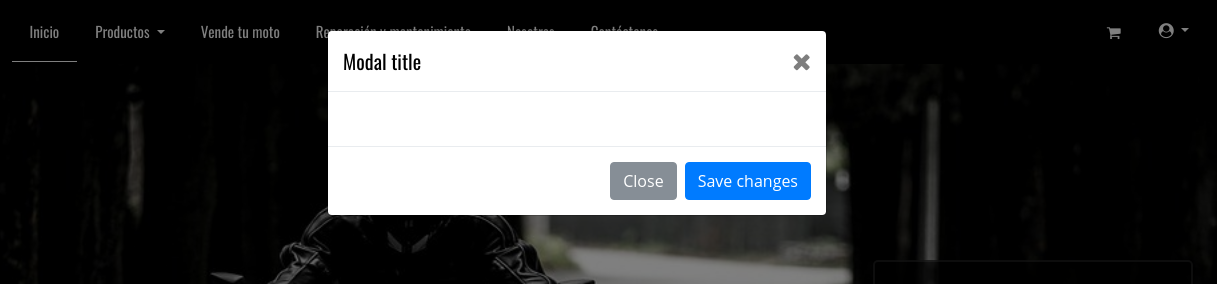
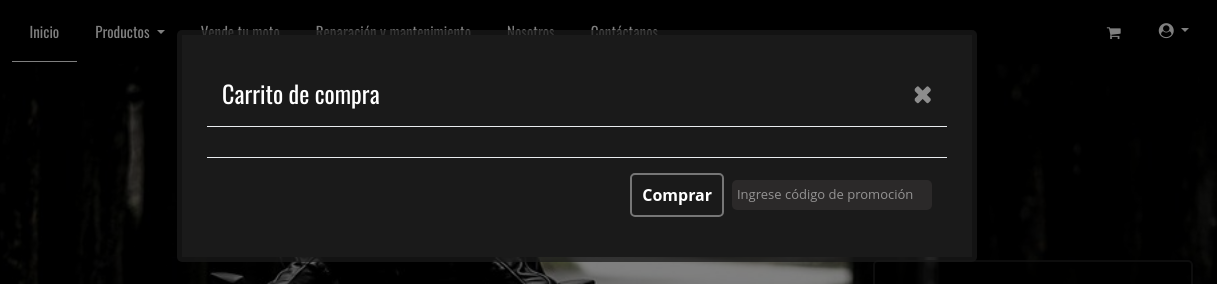
Before and after one commit to davrivas/SIMU-interfaz, a plain HTML site: page index.html in a window 1280 px wide. Both pictures are taken after a click on the button 1176 px from the left and 31 px from the top of the page. Shown: the top 284 px of the page, 63-1280 px from the left. Drawn offline with Linux system fonts and the light colour scheme; a web font is replaced by a local one.

Commit message:
Nov 21 pt 1

```diff
--- a/css/carrito.css
+++ b/css/carrito.css
@@ -1,11 +1,4 @@
-.numero-prod {
-    width: 15px;
+.input-simu {
+    width: 200px;
+    font-size: 13px;
 }
-
-.conceptos {
-    list-style: none;
-}
-
-.total {
-    border-top: 1px solid #fff;
-}
--- a/css/index.css
+++ b/css/index.css
@@ -50,9 +50,9 @@
 .descripcion {
     background-color: rgba(0,0,0,.7);
     padding: 25px !important;
-    height: 300px;
+    height: 350px;
     color: #fff;
-    font-size: 15px;
+    font-size: 18px;
     text-align: center;
 }
 
--- a/css/modal.css
+++ b/css/modal.css
@@ -1,9 +1,9 @@
 .contenido-modal {
-    border: 5px solid #1a1a1a;
+    border: 5px solid rgba(26, 26, 26, .75);
     border-radius: 5px;
     padding: 25px !important;
     height: fit-content;
-    background-color: #000;
+    background-color: #1a1a1a;
     color: #fff;
 }
 
@@ -11,15 +11,3 @@
     color: #fff;
     transition: .5s;
 }
-
-/* @media (min-width: 768px) and (max-width: 1199px) {
-    .contenido-modal {
-        width: 80% !important;
-    }
-}
-
-@media (min-width: 1200px) {
-    .contenido-modal {
-        width: 75% !important;
-    }
-} */
--- a/css/normalizar.css
+++ b/css/normalizar.css
@@ -63,7 +63,7 @@ a:hover {
 }
 
 .btn-simu-naranja:focus {
-    outline-color: orange;
+    outline-color: orange !important;
 }
 
 /* Formularios */
@@ -102,6 +102,7 @@ a:hover {
     color: #fff;
     border: none;
     transition: .3s;
+    font-size: 12pt;
 }
 
 .input-simu:focus {
--- a/index.html
+++ b/index.html
@@ -2,7 +2,7 @@
 <html lang="es">
 <head>
     <meta charset="UTF-8"/>
-    <title>SIMU</title>
+    <title>Inicio - SIMU</title>
     <meta name="viewport" content="width=device-width, user-scalable=no, initial-scale=1.0, maximum-scale=1.0, minimum-scale=1.0">
     <link rel="shortcut icon" href="images/favicon.png">
     <link rel="stylesheet" href="css/bootstrap.min.css">
@@ -99,14 +99,19 @@
                 <h2>Motos usadas</h2>
 
                 <p>Las motos usadas ofrecidas en SIMU pasan por un estricto control de documentación legal para que puedan ser ofrecidas. Tu mismo puedes vender tu moto</p>
-                <a href="motos/index.html"><button class="btn-simu-naranja">Ver más</button></a>
+
+                <div class="d-flex flex-row">
+                    <a href="productos/motos/index.html"><button class="btn-simu-naranja m-1">Comprar</button></a>
+                    <a href="vender.html"><button class="btn-simu-naranja m-1">Vender</button></a>
+                </div>
+
             </section>
         </div>
         <div id="ofrece3" class="simu-ofrece contenedor container-fluid d-flex row">
             <section class="descripcion col-12 col-lg-6 d-flex justify-content-center align-items-center flex-column">
                 <h2>Cascos</h2>
 
-                <p>Los cascos son excenciales para la seguridad del motociclista, previenene</p>
+                <p>Los cascos son excenciales para la seguridad del motociclista, previene muchas fatalidades</p>
                 <a href="accesorios/index.html"><button class="btn-simu-naranja">Ver más</button></a>
             </section>
         </div>
@@ -169,24 +174,25 @@
         </footer>
     </div>
 
-    <!-- Modales -->
+    <!-- MODALES -->
 
     <!-- Carrito de compra -->
-    <div class="modal fade" id="carrito" tabindex="-1" role="dialog" aria-labelledby="exampleModalLabel" aria-hidden="true">
-        <div class="modal-dialog" role="document">
-            <div class="modal-content">
+    <div class="modal fade" id="carrito" tabindex="-1" role="dialog" aria-labelledby="carritoDeCompra" aria-hidden="true">
+        <div class="modal-dialog modal-lg" role="document">
+            <div class="modal-content contenido-modal">
                 <div class="modal-header">
-                    <h5 class="modal-title" id="exampleModalLabel" style="color: initial;">Modal title</h5>
+                    <h4 class="modal-title" id="exampleModalLabel">Carrito de compra</h4>
                     <button type="button" class="close" data-dismiss="modal" aria-label="Close">
-                        <span class="fa fa-close" aria-hidden="true"></span>
+                        <span class="fa fa-close cerrar-modal" aria-hidden="true"></span>
                     </button>
                 </div>
                 <div class="modal-body">
-                    ...
+
                 </div>
                 <div class="modal-footer">
-                    <button type="button" class="btn btn-secondary" data-dismiss="modal">Close</button>
-                    <button type="button" class="btn btn-primary">Save changes</button>
+                    <button type="button" class="btn btn-simu-naranja">Comprar</button>
+
+                    <input type="text" placeholder="Ingrese código de promoción" class="input-simu">
                 </div>
             </div>
         </div>
```
